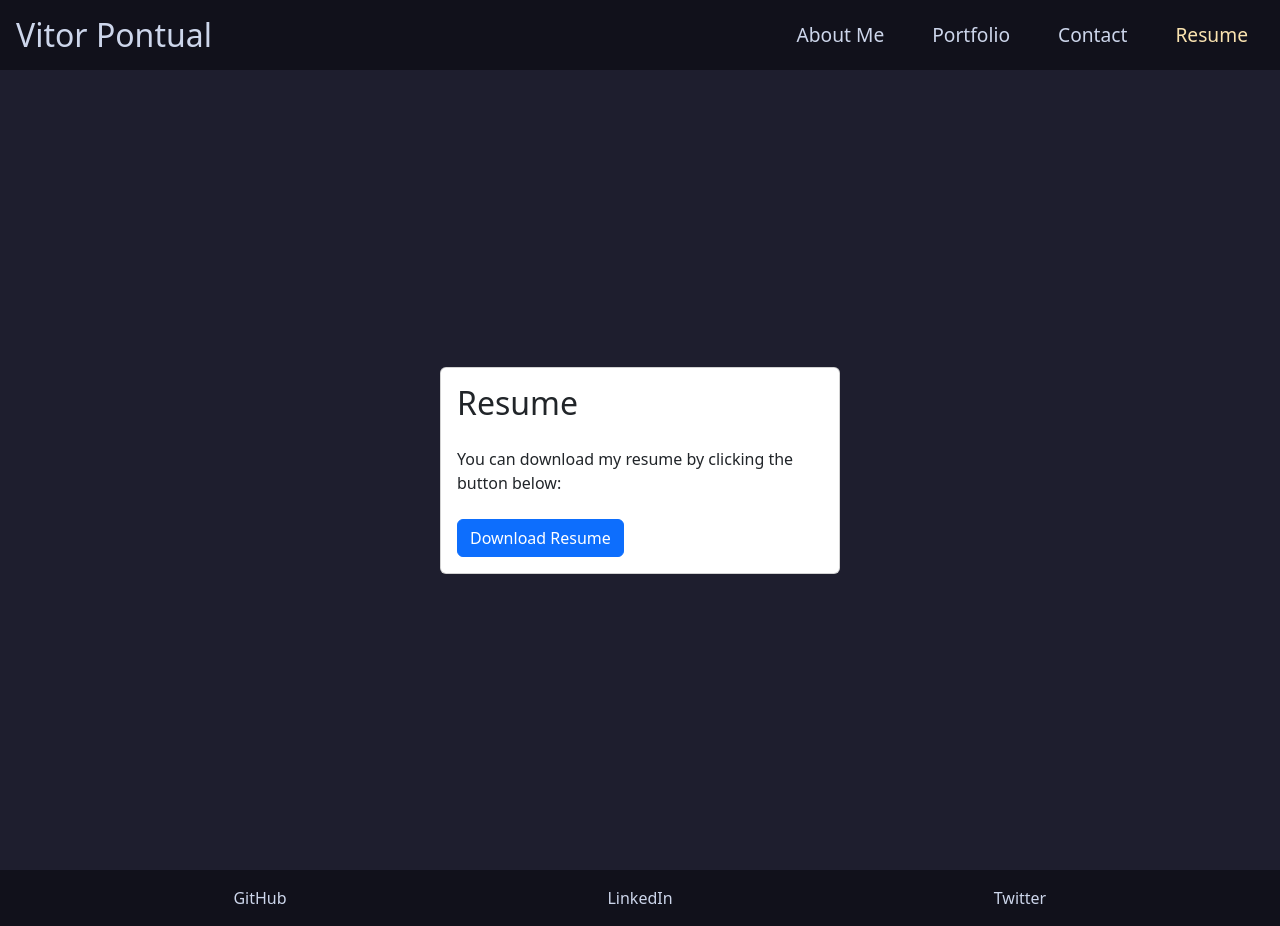
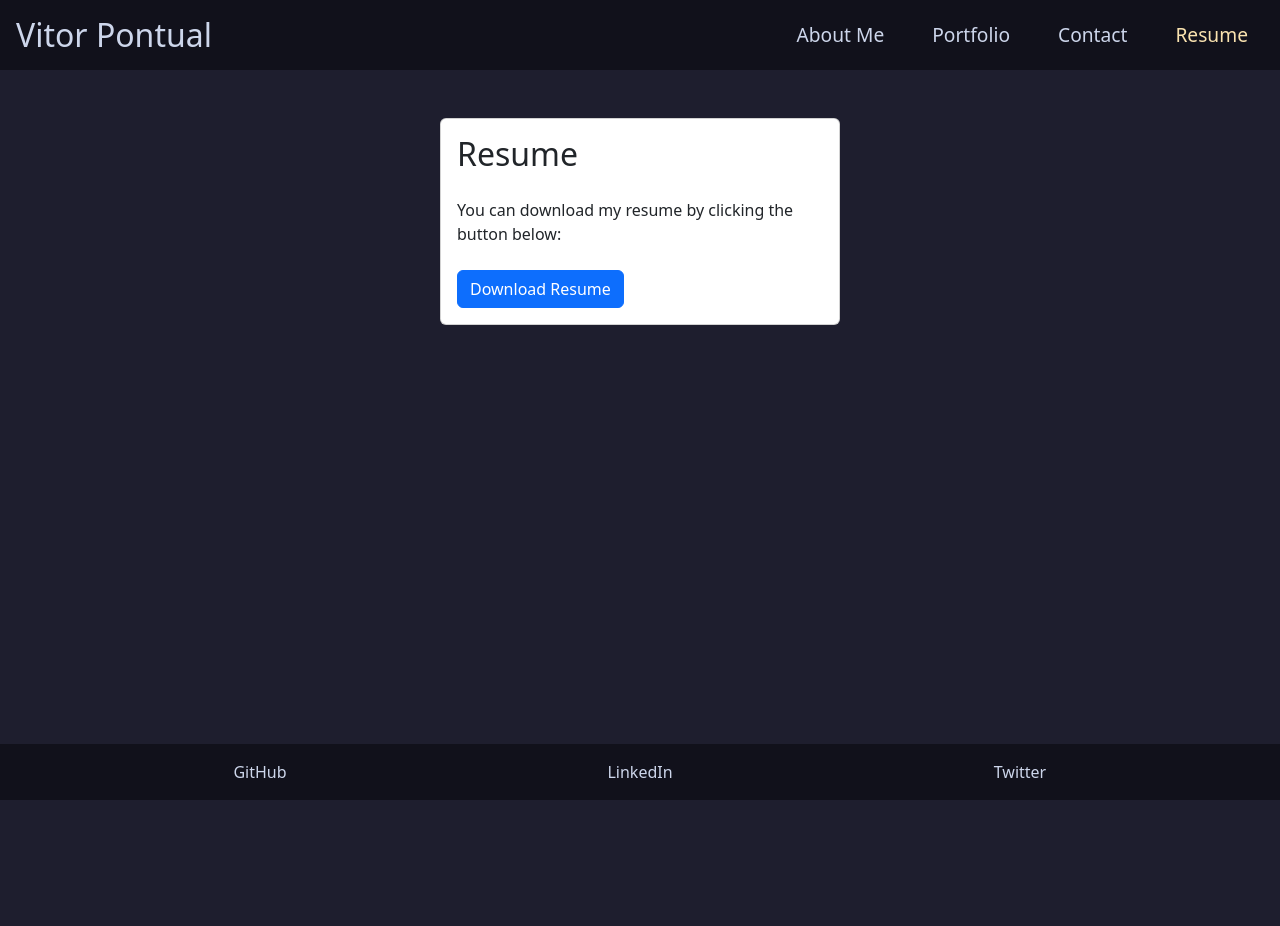
Before and after one commit to vpontual/react-portfolio, a React (Vite) app in the folder client/: page /resume in a window 1280 px wide. After the commit the page ends 800 px from the top, so only its background shows below. Built offline with nearby package versions, Linux system fonts and the light colour scheme.

Commit message:
added bootstrat class to fix resume card

```diff
--- a/client/src/components/Resume/Resume.jsx
+++ b/client/src/components/Resume/Resume.jsx
@@ -2,7 +2,7 @@
 
 const Resume = () => {
   return (
-    <div className="d-flex justify-content-center align-items-center min-vh-100">
+    <div className="d-flex justify-content-center align-items-center py-5">
       <div className="card" style={{ maxWidth: "400px" }}>
         <div className="card-body">
           <h2 className="card-title mb-4">Resume</h2>
```
